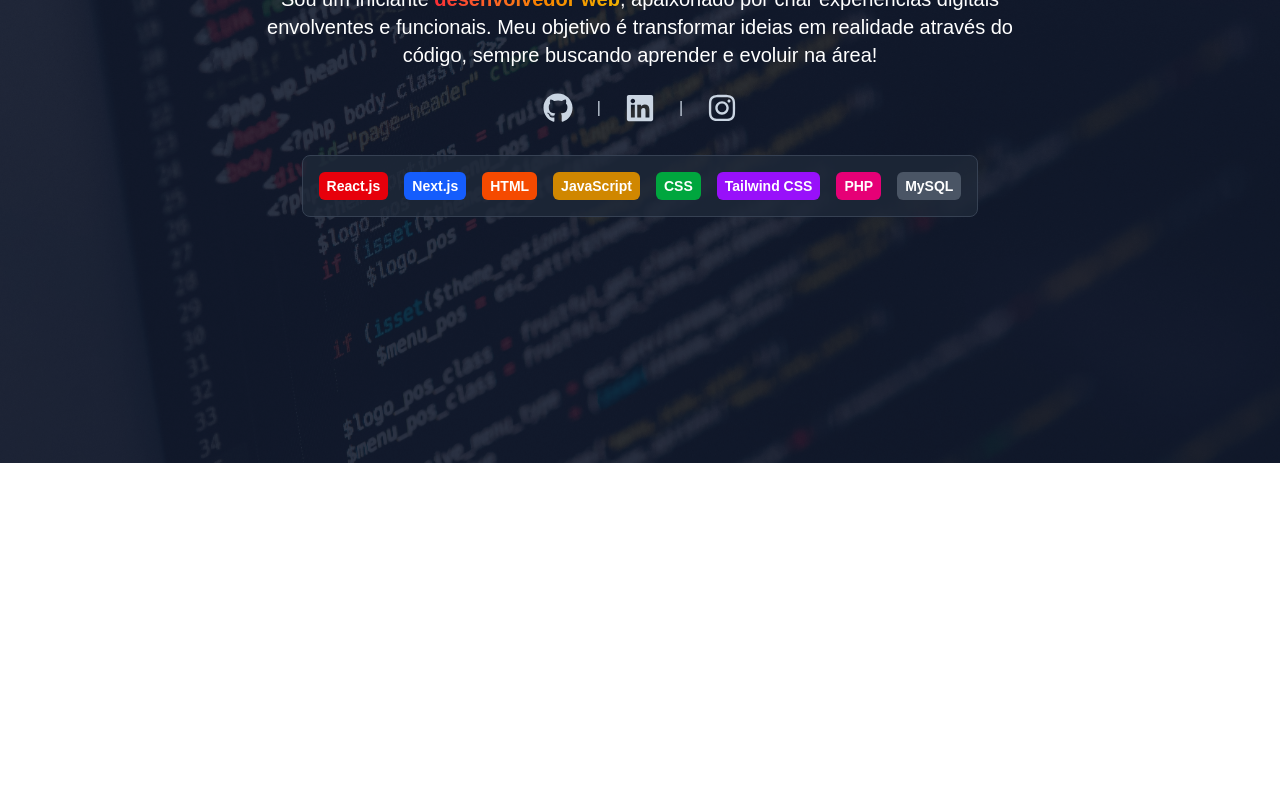
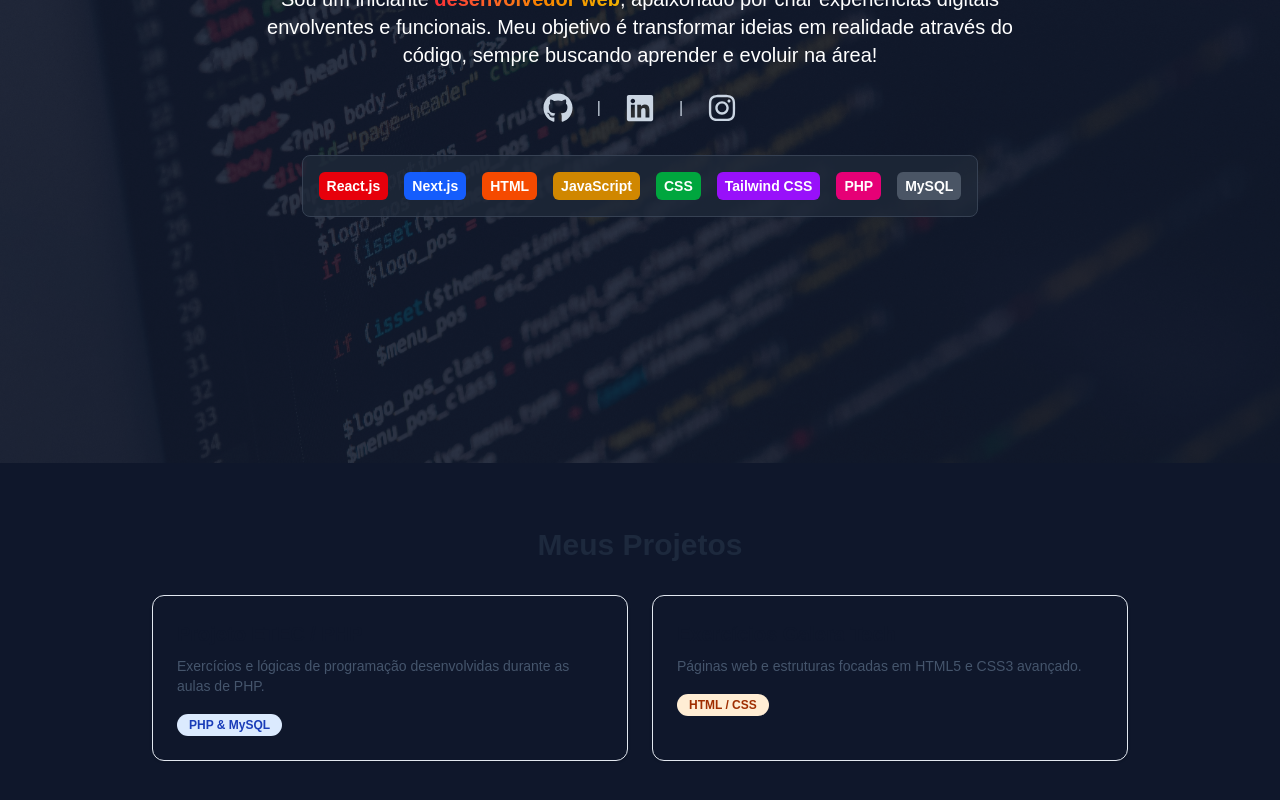
Before and after one commit to LevizBlessedpo/portifolio-nextjs, a Next.js app: page / in a window 1280 px wide. Shown: the part 402-1202 px from the top of the page. Before the commit the page ends 865 px from the top, so only its background shows below. Built offline with nearby package versions, Linux system fonts and the light colour scheme.

Commit message:
Projects.jsx desocultado no pagejs

```diff
--- a/src/app/page.js
+++ b/src/app/page.js
@@ -21,8 +21,8 @@ export default function Home() {
 
       {/* estado para o Hero receber o modo dark e light */}
       <Hero darkMode={darkMode} />
+      <Projects darkMode={darkMode} />
 
-      {/* <Projects darkMode={darkMode} /> */}
       {/* <Footer darkMode={darkMode} /> */}
     </div>
   );
```
